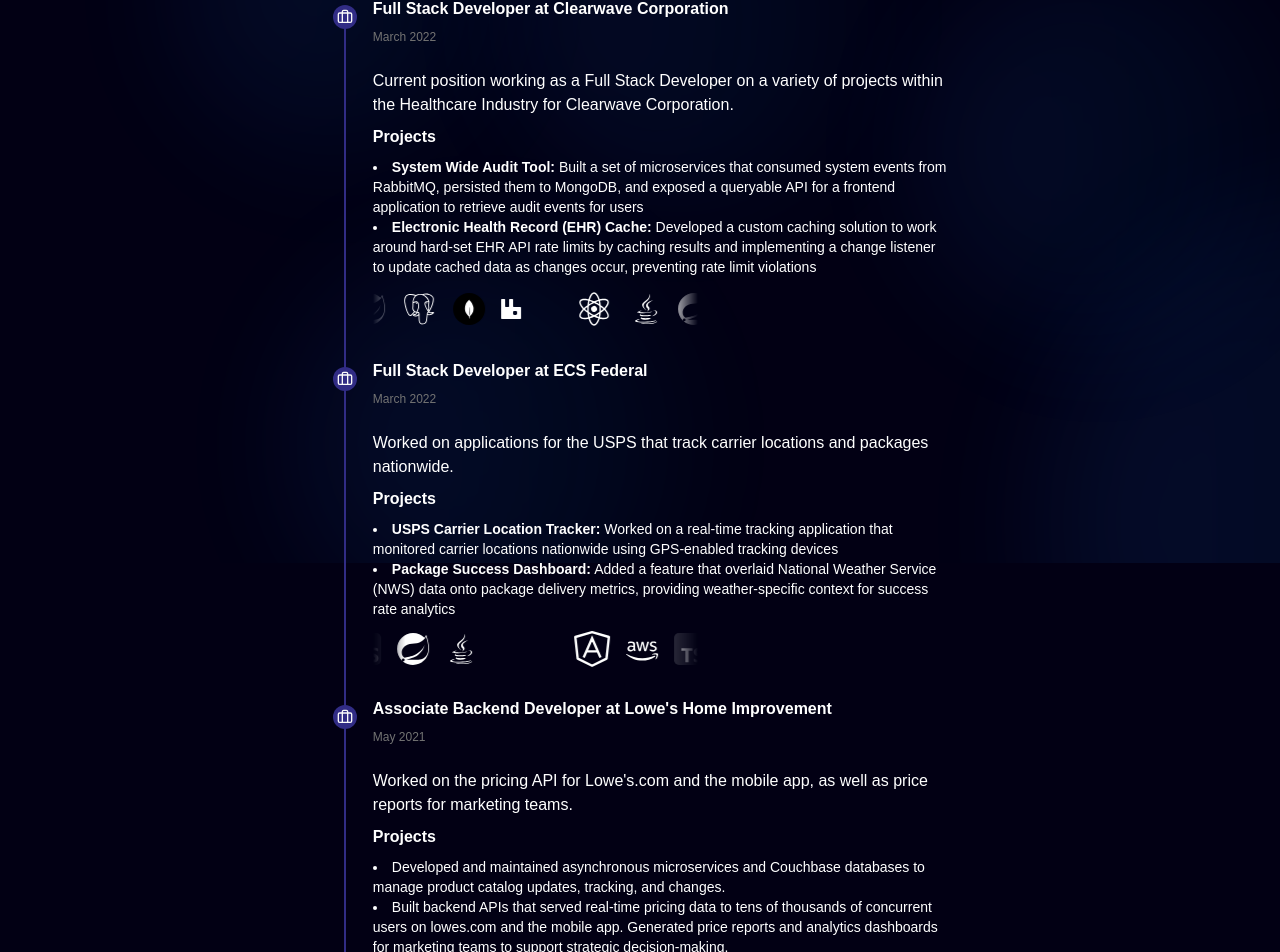
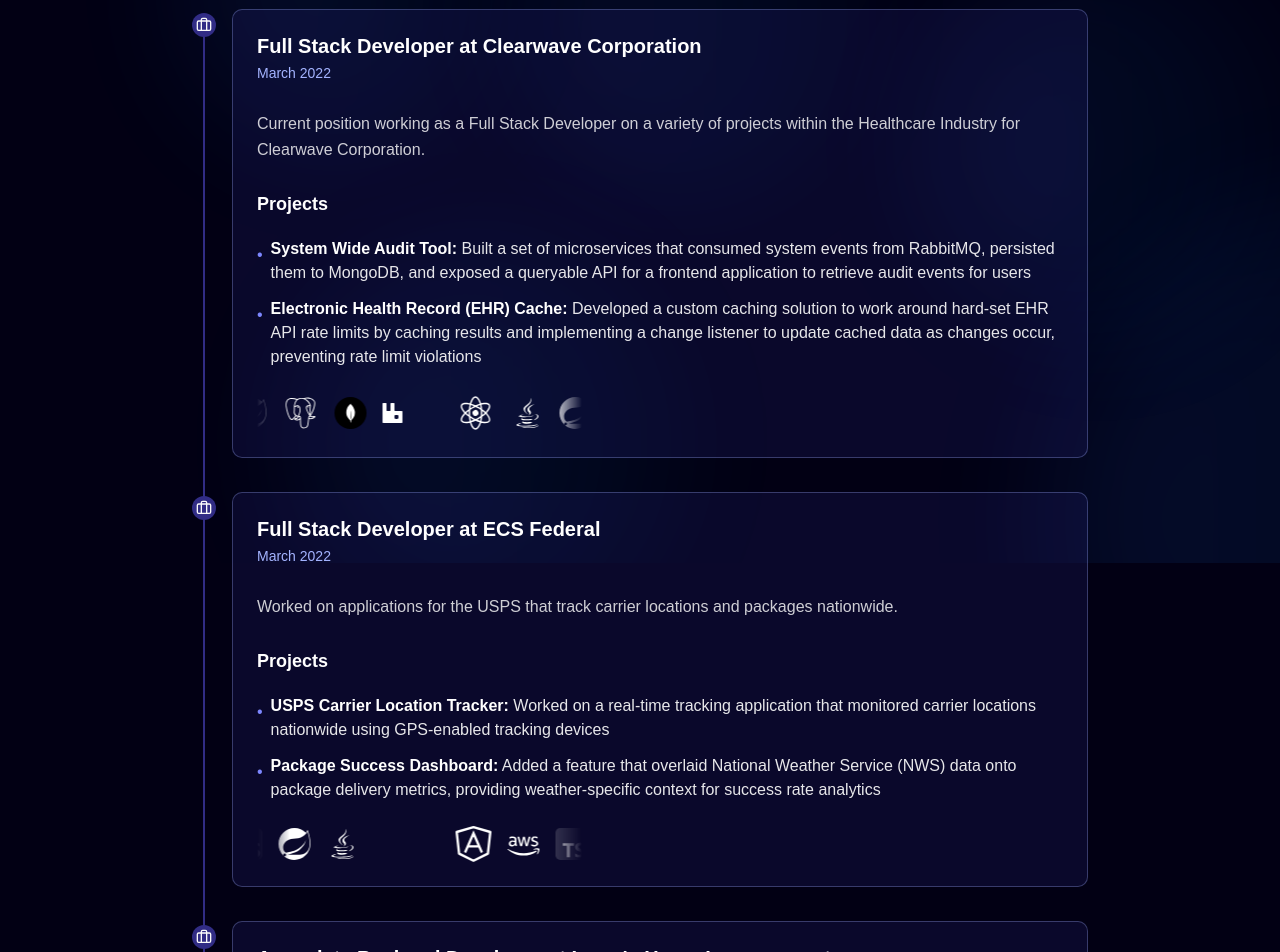
Before and after one commit to landaverdend/portfolio-site, a Next.js app: page /experience in a window 1280 px wide. Shown: the part 237-1189 px from the top of the page. Built offline with nearby package versions, Linux system fonts and the light colour scheme.

Commit message:
I love AI slop

```diff
--- a/app/experience/page.tsx
+++ b/app/experience/page.tsx
@@ -19,17 +19,17 @@ import { Timeline, TimelineItem, TimelineHeader, TimelineSeparator, TimelineIcon
 import { Briefcase, GraduationCap } from 'lucide-react';
 
 export default function Experience() {
-  const paragraphStyle = 'text-muted-foreground mt-3 text-md text-white';
+  const paragraphStyle = 'text-white/80 mt-3 text-sm lg:text-base leading-relaxed';
 
   return (
-    <div className="w-screen flex flex-col items-center justify-center pt-10 pb-15 lg:pb-0">
-      <div className="self-center flex flex-col items-center gap-[32px] lg:w-3/5">
-        <h1 className="text-4xl font-bold animate-slide-up-fade opacity-0" style={{ animationDelay: '0.1s' }}>
+    <div className="w-screen flex flex-col items-center justify-center pt-10 pb-20 lg:pb-0">
+      <div className="self-center flex flex-col items-center gap-8 lg:w-4/5 max-w-4xl">
+        <h1 className="text-4xl lg:text-5xl font-bold animate-slide-up-fade opacity-0" style={{ animationDelay: '0.1s' }}>
           Experience
         </h1>
 
-        <div className="flex items-center justify-center ">
-          <Timeline color="primary" orientation="vertical" className="w-4/5">
+        <div className="flex items-center justify-center w-full">
+          <Timeline color="primary" orientation="vertical" className="w-full">
             <TimelineItem className="animate-slide-up-fade opacity-0" style={{ animationDelay: '0.2s' }}>
               <TimelineHeader>
                 <TimelineSeparator />
@@ -46,17 +46,23 @@ export default function Experience() {
                     Current position working as a Full Stack Developer on a variety of projects within the Healthcare Industry for
                     Clearwave Corporation.
                   </p>
-                  <h3 className="text-base leading-none font-semibold">Projects</h3>
-                  <ul className="list-disc list-inside text-sm">
-                    <li>
-                      <b>System Wide Audit Tool:</b> Built a set of microservices that consumed system events from RabbitMQ,
-                      persisted them to MongoDB, and exposed a queryable API for a frontend application to retrieve audit events
-                      for users
+                  <h3 className="text-base lg:text-lg leading-none font-semibold mt-4 mb-2 text-white">Projects</h3>
+                  <ul className="list-none space-y-3 text-sm lg:text-base">
+                    <li className="flex gap-2">
+                      <span className="text-indigo-400 mt-1.5">•</span>
+                      <span className="text-white/90">
+                        <b className="text-white font-semibold">System Wide Audit Tool:</b> Built a set of microservices that
+                        consumed system events from RabbitMQ, persisted them to MongoDB, and exposed a queryable API for a
+                        frontend application to retrieve audit events for users
+                      </span>
                     </li>
-                    <li>
-                      <b>Electronic Health Record (EHR) Cache:</b> Developed a custom caching solution to work around hard-set EHR
-                      API rate limits by caching results and implementing a change listener to update cached data as changes
-                      occur, preventing rate limit violations
+                    <li className="flex gap-2">
+                      <span className="text-indigo-400 mt-1.5">•</span>
+                      <span className="text-white/90">
+                        <b className="text-white font-semibold">Electronic Health Record (EHR) Cache:</b> Developed a custom
+                        caching solution to work around hard-set EHR API rate limits by caching results and implementing a change
+                        listener to update cached data as changes occur, preventing rate limit violations
+                      </span>
                     </li>
                   </ul>
                 </ExperienceItem>
@@ -78,15 +84,22 @@ export default function Experience() {
                   <p className={paragraphStyle}>
                     Worked on applications for the USPS that track carrier locations and packages nationwide.
                   </p>
-                  <h3 className="text-base leading-none font-semibold">Projects</h3>
-                  <ul className="list-disc list-inside text-sm">
-                    <li>
-                      <b>USPS Carrier Location Tracker:</b> Worked on a real-time tracking application that monitored carrier
-                      locations nationwide using GPS-enabled tracking devices
+                  <h3 className="text-base lg:text-lg leading-none font-semibold mt-4 mb-2 text-white">Projects</h3>
+                  <ul className="list-none space-y-3 text-sm lg:text-base">
+                    <li className="flex gap-2">
+                      <span className="text-indigo-400 mt-1.5">•</span>
+                      <span className="text-white/90">
+                        <b className="text-white font-semibold">USPS Carrier Location Tracker:</b> Worked on a real-time tracking
+                        application that monitored carrier locations nationwide using GPS-enabled tracking devices
+                      </span>
                     </li>
-                    <li>
-                      <b>Package Success Dashboard:</b> Added a feature that overlaid National Weather Service (NWS) data onto
-                      package delivery metrics, providing weather-specific context for success rate analytics
+                    <li className="flex gap-2">
+                      <span className="text-indigo-400 mt-1.5">•</span>
+                      <span className="text-white/90">
+                        <b className="text-white font-semibold">Package Success Dashboard:</b> Added a feature that overlaid
+                        National Weather Service (NWS) data onto package delivery metrics, providing weather-specific context for
+                        success rate analytics
+                      </span>
                     </li>
                   </ul>
                 </ExperienceItem>
@@ -108,16 +121,22 @@ export default function Experience() {
                   <p className={paragraphStyle}>
                     Worked on the pricing API for Lowe's.com and the mobile app, as well as price reports for marketing teams.
                   </p>
-                  <h3 className="text-base leading-none font-semibold">Projects</h3>
-                  <ul className="list-disc list-inside text-sm">
-                    <li>
-                      Developed and maintained asynchronous microservices and Couchbase databases to manage product catalog
-                      updates, tracking, and changes.
+                  <h3 className="text-base lg:text-lg leading-none font-semibold mt-4 mb-2 text-white">Projects</h3>
+                  <ul className="list-none space-y-3 text-sm lg:text-base">
+                    <li className="flex gap-2">
+                      <span className="text-indigo-400 mt-1.5">•</span>
+                      <span className="text-white/90">
+                        Developed and maintained asynchronous microservices and Couchbase databases to manage product catalog
+                        updates, tracking, and changes.
+                      </span>
                     </li>
-                    <li>
-                      Built backend APIs that served real-time pricing data to tens of thousands of concurrent users on lowes.com
-                      and the mobile app. Generated price reports and analytics dashboards for marketing teams to support
-                      strategic decision-making.
+                    <li className="flex gap-2">
+                      <span className="text-indigo-400 mt-1.5">•</span>
+                      <span className="text-white/90">
+                        Built backend APIs that served real-time pricing data to tens of thousands of concurrent users on
+                        lowes.com and the mobile app. Generated price reports and analytics dashboards for marketing teams to
+                        support strategic decision-making.
+                      </span>
                     </li>
                   </ul>
                 </ExperienceItem>
@@ -133,9 +152,11 @@ export default function Experience() {
               <TimelineBody className="-translate-y-1.5">
                 <ExperienceItem title="Graduated from Appalachian State University" date="May 2021">
                   <p className={paragraphStyle}>
-                    Graduated from Appalachian State University with a Bachelor of Science in Computer Science.{' '}
+                    Graduated from Appalachian State University with a Bachelor of Science in Computer Science.
                   </p>
-                  <p className="mt-3 text-sm text-white">GPA: 3.8</p>
+                  <p className="mt-2 text-sm lg:text-base text-white font-semibold bg-indigo-400/10 border border-indigo-400/30 rounded-md px-3 py-1.5 w-fit">
+                    GPA: 3.8
+                  </p>
                 </ExperienceItem>
               </TimelineBody>
             </TimelineItem>
@@ -155,11 +176,17 @@ type ExperienceItemProps = {
 };
 function ExperienceItem({ title, date, children, techLogos }: ExperienceItemProps) {
   return (
-    <div className="flex flex-col items-start justify-center gap-3">
-      <h3 className="text-base leading-none font-semibold">{title}</h3>
-      <p className="text-muted-foreground text-xs">{date}</p>
+    <div className="flex flex-col items-start justify-center gap-4 bg-indigo-900/20 backdrop-blur-sm border border-indigo-300/30 rounded-lg p-5 lg:p-6 hover:bg-indigo-900/30 hover:border-indigo-300/50 transition-all duration-300">
+      <div className="flex flex-col gap-1">
+        <h3 className="text-lg lg:text-xl leading-tight font-bold text-white">{title}</h3>
+        <p className="text-indigo-300 text-xs lg:text-sm font-medium">{date}</p>
+      </div>
       {children}
-      <TechCarousel items={techLogos ?? []} />
+      {techLogos && techLogos.length > 0 && (
+        <div className="mt-2">
+          <TechCarousel items={techLogos} />
+        </div>
+      )}
     </div>
   );
 }
```
